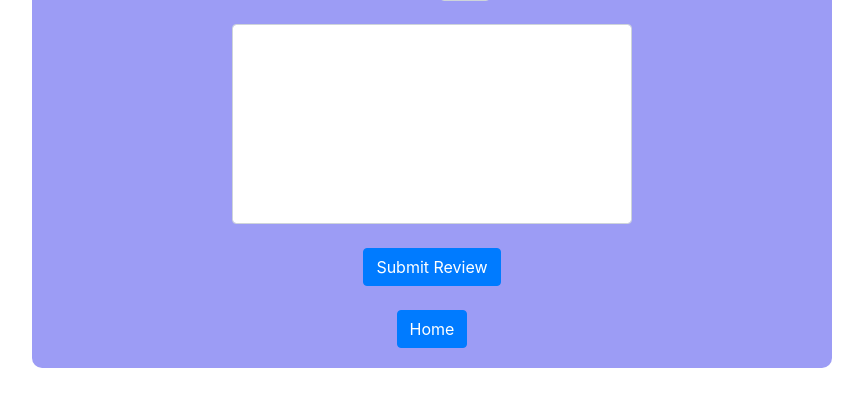
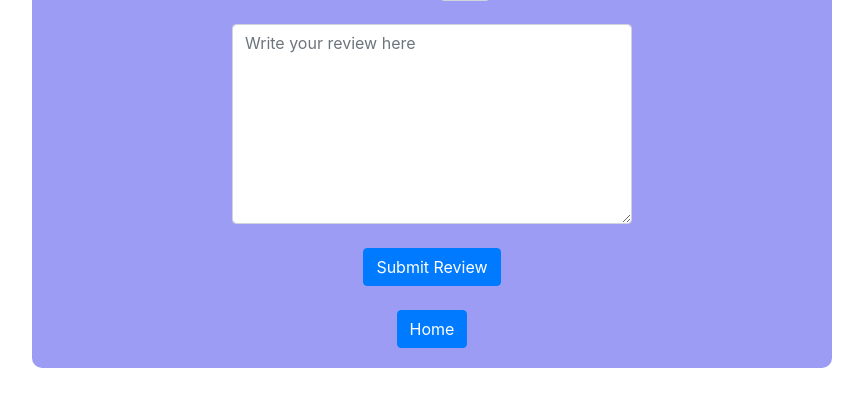
Before and after one commit to frtslucas/project1, a Flask app: page /book/1 in a window 1280 px wide. Shown: the part 587-1005 px from the top of the page, without its empty margins (208-1071 px from the left). Run offline with Flask 2, Linux system fonts and the light colour scheme; the visitor is signed in with stand-in values (Sample User, id 1); data comes from the database, SQL or seed files in the repository; data that the repository does not hold is empty; some libraries are stand-ins or nearby versions.

Commit message:
alpha_0.0.3

```diff
--- a/templates/book.html
+++ b/templates/book.html
@@ -51,7 +51,7 @@
             </br>
             </br>
                 </div>
-                <input type="text" class="form-control" id="review_text" name="review_text">
+                <textarea class="form-control" id="review_text" name="review_text" placeholder="Write your review here"></textarea>
             </br>
                 <button class="btn btn-primary">Submit Review</button>
             </form>
--- a/templates/layout.html
+++ b/templates/layout.html
@@ -43,7 +43,7 @@
                 text-align: center;
             }
 
-            input#review_text {
+            textarea#review_text {
                 width: 400px;
                 height: 200px;
                 margin: auto;
```
Also changed, not shown: 2 other files.
